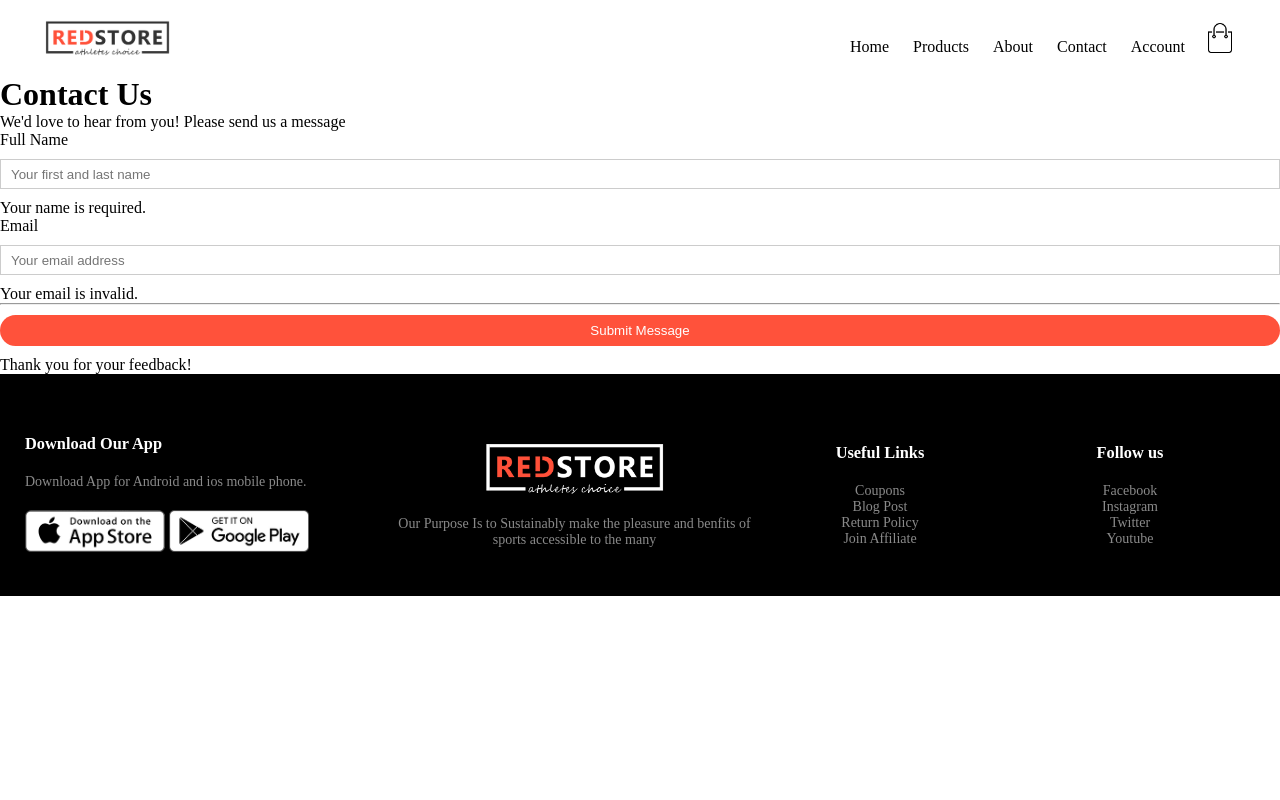
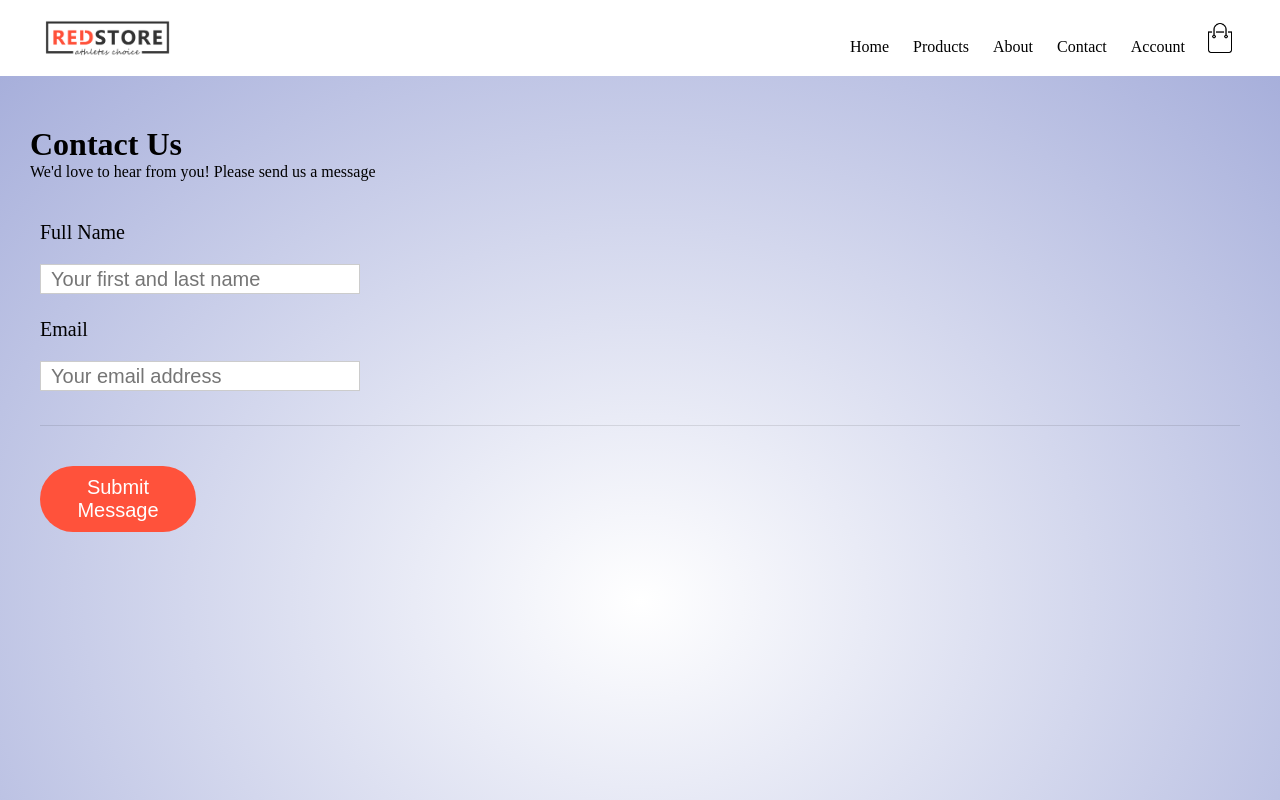
Before and after one commit to Glint-web18/ecom-store, a plain HTML site: page pages/contact.html in a window 1280 px wide. Shown: the top 800 px of the page. Drawn offline with Linux system fonts and the light colour scheme.

Commit message:
add styles to contact page

```diff
--- a/style.css
+++ b/style.css
@@ -479,7 +479,68 @@ form .btn:focus{
     transform: translateX(100px);
     transition: transform 1s;
 }
+.contact-us{
+    padding: 50px 0;
+    background:radial-gradient(#fff, #a7afdb) ;
+    height: 1050px;
 
+}
+.contact-heading{
+    margin: 0  30px;
+}
+form{
+    padding: 40px;
+}
+.form-group{
+    margin-bottom: 20px;
+}
+.form-group label{
+    display: block;
+    font-size: 20px;
+    margin-bottom: 10px;
+}
+.form-group input, textarea{
+    width: 320px;
+    padding: 10px;
+    font-size: 20px;
+    color: #333;
+    margin-bottom: 4px;
+}
+textarea{
+    width: 500px;
+    height: 300px;
+}
+input.invalid{
+    border: 1px solid red;
+}
+.error-hint{
+    color: red;
+}
+hr{
+    height: 1px;
+    background-color: rgba(0,0,0,0.1);
+    border: none;
+    margin-top: 30px;
+    margin-bottom: 30px;
+}
+ .contact-btn{
+    width: 13% !important;
+    padding: 10px;
+    font-size: 20px;
+    background: none;
+    border: 1px solid ;
+    border-radius: 50px;
+    background-color: #ff523b;
+    color: white;
+}
+.hidden{
+    display: none;
+}
+.thank-you{
+    padding: 40px;
+    font-size: 32px;
+    text-align: center;
+}
 /* media queries */
 @media only screen and (max-width: 800px){
      nav ul{
```
